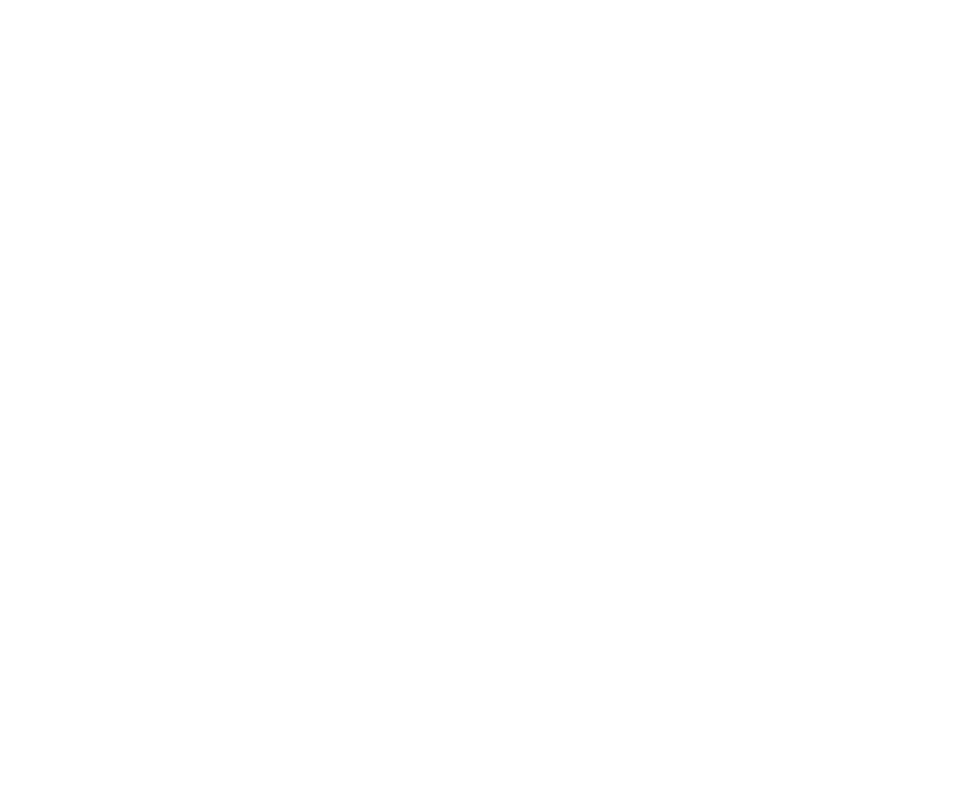
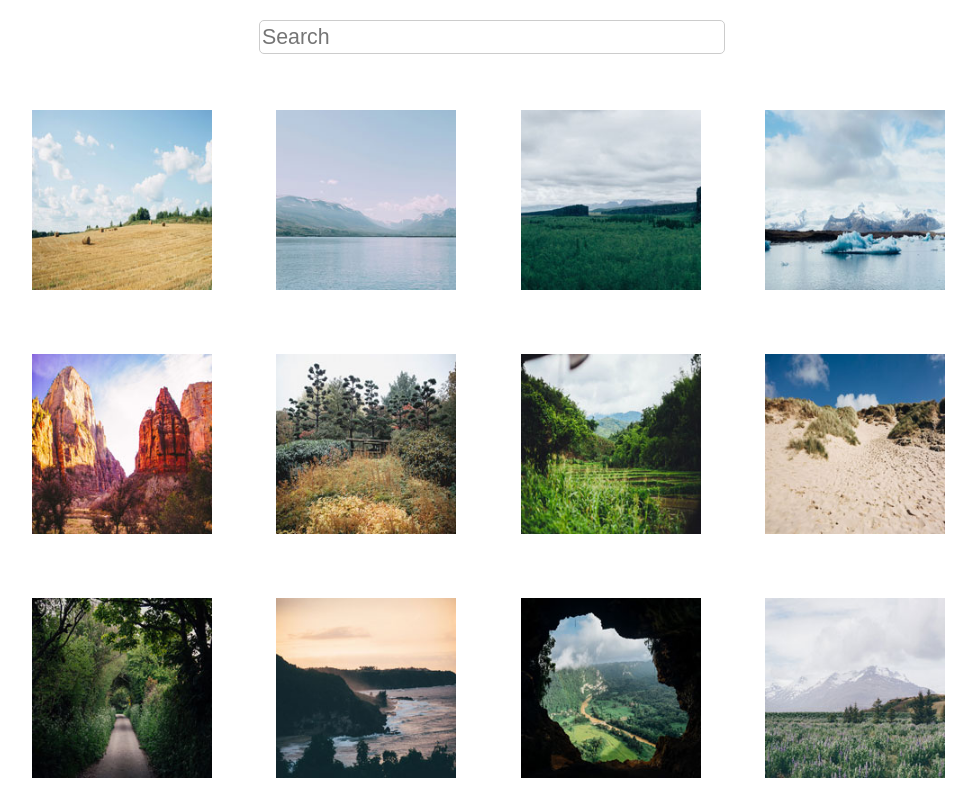
Before and after one commit to CapucineTroalen/PhotoGallery, a plain HTML site: page index.html in a window 1280 px wide. Shown: the whole page, without its empty margins (148-1124 px from the left). Drawn offline with Linux system fonts and the light colour scheme.

Commit message:
Basic layout.

```diff
--- a/CSS/main.css
+++ b/CSS/main.css
@@ -0,0 +1,46 @@
+/* Layout */
+
+.wrapper,
+.gallery {
+	margin: auto;
+}
+
+.gallery {
+	width: 980px;
+
+}
+
+/* Search box */
+
+header {
+	text-align: center;
+	display: block;
+	width: 100%;
+	height: 80px;
+}
+
+header form input {
+	margin-top: 20px;
+	border-radius: 5px;
+	border: 1px solid #CCCCCC;
+	width: 460px;
+	height: 30px;
+}
+
+[placeholder] {
+	text-align: left;
+	font-size: 16pt;
+	font-weight: lighter;
+}
+
+/* Images */
+
+.gallery a img {
+	height: 180px;
+	width: 180px;
+	padding: 30px;
+}
+
+.gallery a {
+	text-decoration: none;
+}
--- a/index.html
+++ b/index.html
@@ -3,7 +3,55 @@
 <head>
   <meta charset="utf-8">
   <meta name="viewport" content="width=device-width, initial-scale=1.0">
-  <!-- <link href='https://fonts.googleapis.com/css?family=Raleway:400,300,900' rel='stylesheet' type='text/css'> IF FONT NEEDED -->
+  <link href='https://fonts.googleapis.com/css?family=Source+Code+Pro:200,300' rel='stylesheet' type='text/css'>
   <link rel="stylesheet" href="css/normalize.css">
   <link rel="stylesheet" href="css/main.css">
- </head>
+</head>
+
+<body>
+	<div class="wrapper">
+	<header>
+		<form>
+			<input data-toggle="hideseek" placeholder="Search"> <br>
+		</form>
+	</header>
+	<div class="gallery">
+		<a href="pics/01.jpg">
+			<img src="pics/thumbnails/01.jpg" alt="Hay Bales">
+		</a>
+		<a href="pics/02.jpg">
+			<img src="pics/thumbnails/02.jpg" alt="Lake">
+		</a>
+		<a href="pics/03.jpg">
+			<img src="pics/thumbnails/03.jpg" alt="Canyon">
+		</a>
+		<a href="pics/04.jpg">
+			<img src="pics/thumbnails/04.jpg" alt="Iceberg">
+		</a>
+		<a href="pics/05.jpg">
+			<img src="pics/thumbnails/05.jpg" alt="Desert">
+		</a>
+		<a href="pics/06.jpg">
+			<img src="pics/thumbnails/06.jpg" alt="Fall">
+		</a>
+		<a href="pics/07.jpg">
+			<img src="pics/thumbnails/07.jpg" alt="Plantation">
+		</a>
+		<a href="pics/08.jpg">
+			<img src="pics/thumbnails/08.jpg" alt="Dunes">
+		</a>
+		<a href="pics/09.jpg">
+			<img src="pics/thumbnails/09.jpg" alt="Countryside Lane">
+		</a>
+		<a href="pics/10.jpg">
+			<img src="pics/thumbnails/10.jpg" alt="Sunset">
+		</a>
+		<a href="pics/11.jpg">
+			<img src="pics/thumbnails/11.jpg" alt="Cave">
+		</a>
+		<a href="pics/12.jpg">
+			<img src="pics/thumbnails/12.jpg" alt="Bluebells">
+		</a>
+	</div>
+	</div>
+</body>
```
